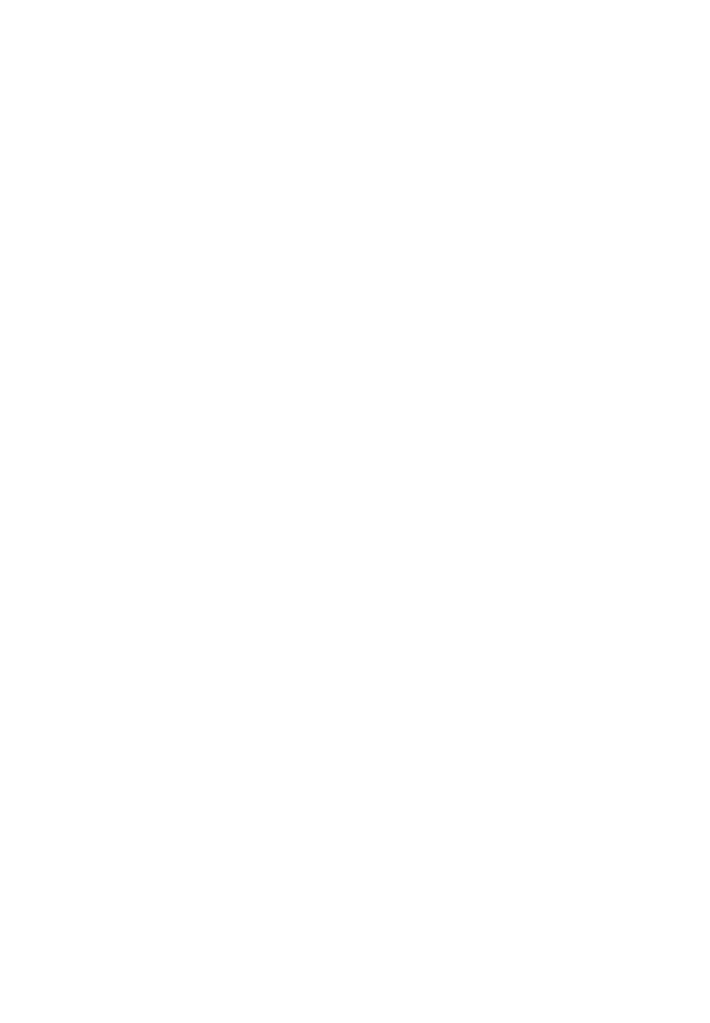
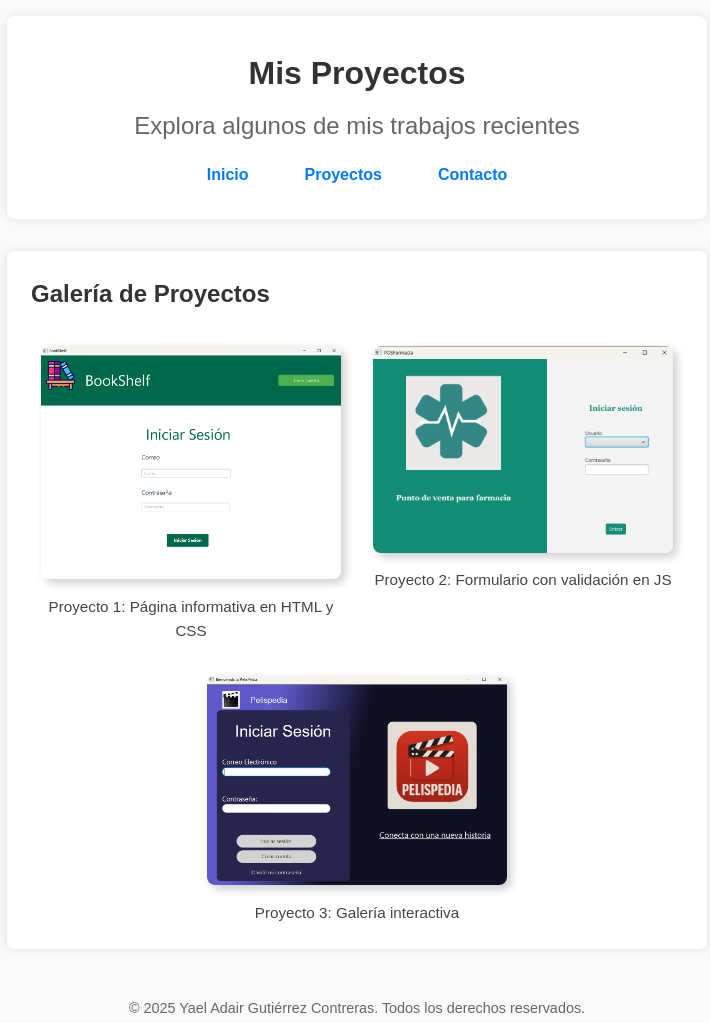
Before and after one commit to YaelAdair11/ordinario-ftw, a plain HTML site: page Proyectos.html in a window 1280 px wide. Shown: the whole page, without its empty margins (283-993 px from the left). Before the commit the page ends 800 px from the top, so only its background shows below. Drawn offline with Linux system fonts and the light colour scheme.

Commit message:
Proyectos

```diff
--- a/Proyectos.html
+++ b/Proyectos.html
@@ -0,0 +1,46 @@
+<!DOCTYPE html>
+<html lang="es">
+<head>
+    <meta charset="UTF-8">
+    <meta name="viewport" content="width=device-width, initial-scale=1.0">
+    <title>Proyectos - Yael Adair</title>
+    <link rel="stylesheet" href="estilo.css">
+</head>
+<body>
+    <header>
+    <h1 tabindex="0">Mis Proyectos</h1>
+    <h2 class="subtitulo">Explora algunos de mis trabajos recientes</h2>
+    <nav aria-label="Navegación principal">
+        <ul class="nav-list">
+            <li><a href="index.html">Inicio</a></li>
+            <li><a href="Proyectos.html" aria-current="page">Proyectos</a></li>
+            <li><a href="Contacto.html">Contacto</a></li>
+        </ul>
+    </nav>
+    </header>
+
+    <main>
+        <section aria-labelledby="proyectos-title">
+            <h2 id="proyectos-title">Galería de Proyectos</h2>
+            <div class="galeria-proyectos">
+                <figure>
+                    <img src="BookShelf.png" alt="Proyecto 1">
+                    <figcaption>Proyecto 1: Página informativa en HTML y CSS</figcaption>
+                </figure>
+                <figure>
+                    <img src="POSFarmacia.png" alt="Proyecto 2">
+                    <figcaption>Proyecto 2: Formulario con validación en JS</figcaption>
+                </figure>
+                <figure>
+                    <img src="Pelispedia.png" alt="Proyecto 3">
+                    <figcaption>Proyecto 3: Galería interactiva</figcaption>
+                </figure>
+            </div>
+        </section>
+    </main>
+
+    <footer>
+        <p>© 2025 Yael Adair Gutiérrez Contreras. Todos los derechos reservados.</p>
+    </footer>
+</body>
+</html>
--- a/estilo.css
+++ b/estilo.css
@@ -126,3 +126,60 @@ footer {
         font-size: 1.2rem;
     }
 }
+
+.nav-list {
+    list-style: none;
+    display: flex;
+    justify-content: center;
+    gap: 1.5rem;
+    padding: 0;
+    margin-top: 1rem;
+    flex-wrap: wrap;
+}
+
+.nav-list li a {
+    text-decoration: none;
+    font-weight: bold;
+    color: #007bff;
+    padding: 0.5rem 1rem;
+    border-radius: 5px;
+    transition: background-color 0.3s ease;
+}
+
+.nav-list li a:hover,
+.nav-list li a:focus {
+    background-color: #e0e0e0;
+    outline: none;
+}
+
+.subtitulo {
+    font-weight: normal;
+    color: #666;
+    margin-bottom: 0.5rem;
+}
+
+/* Galería */
+.galeria-proyectos {
+    display: flex;
+    flex-wrap: wrap;
+    justify-content: center;
+    gap: 2rem;
+    margin-top: 2rem;
+}
+
+.galeria-proyectos figure {
+    width: 300px;
+    text-align: center;
+}
+
+.galeria-proyectos img {
+    width: 100%;
+    border-radius: 8px;
+    box-shadow: 4px 4px 10px rgba(0,0,0,0.2);
+}
+
+.galeria-proyectos figcaption {
+    margin-top: 0.5rem;
+    color: #444;
+    font-size: 0.95rem;
+}
```
Also changed, not shown: BookShelf.png (added), POSFarmacia.png (added), Pelispedia.png (added).
